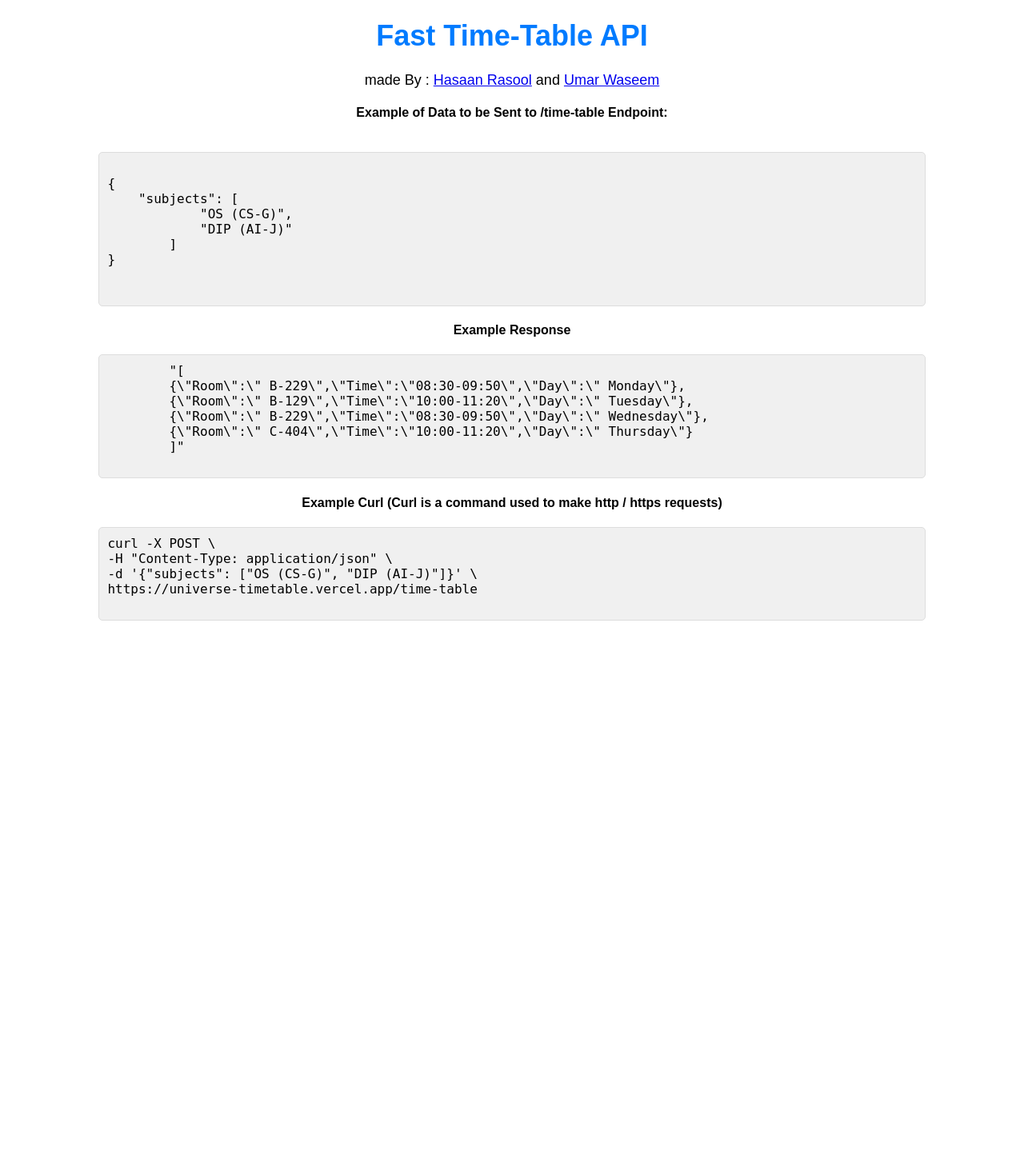
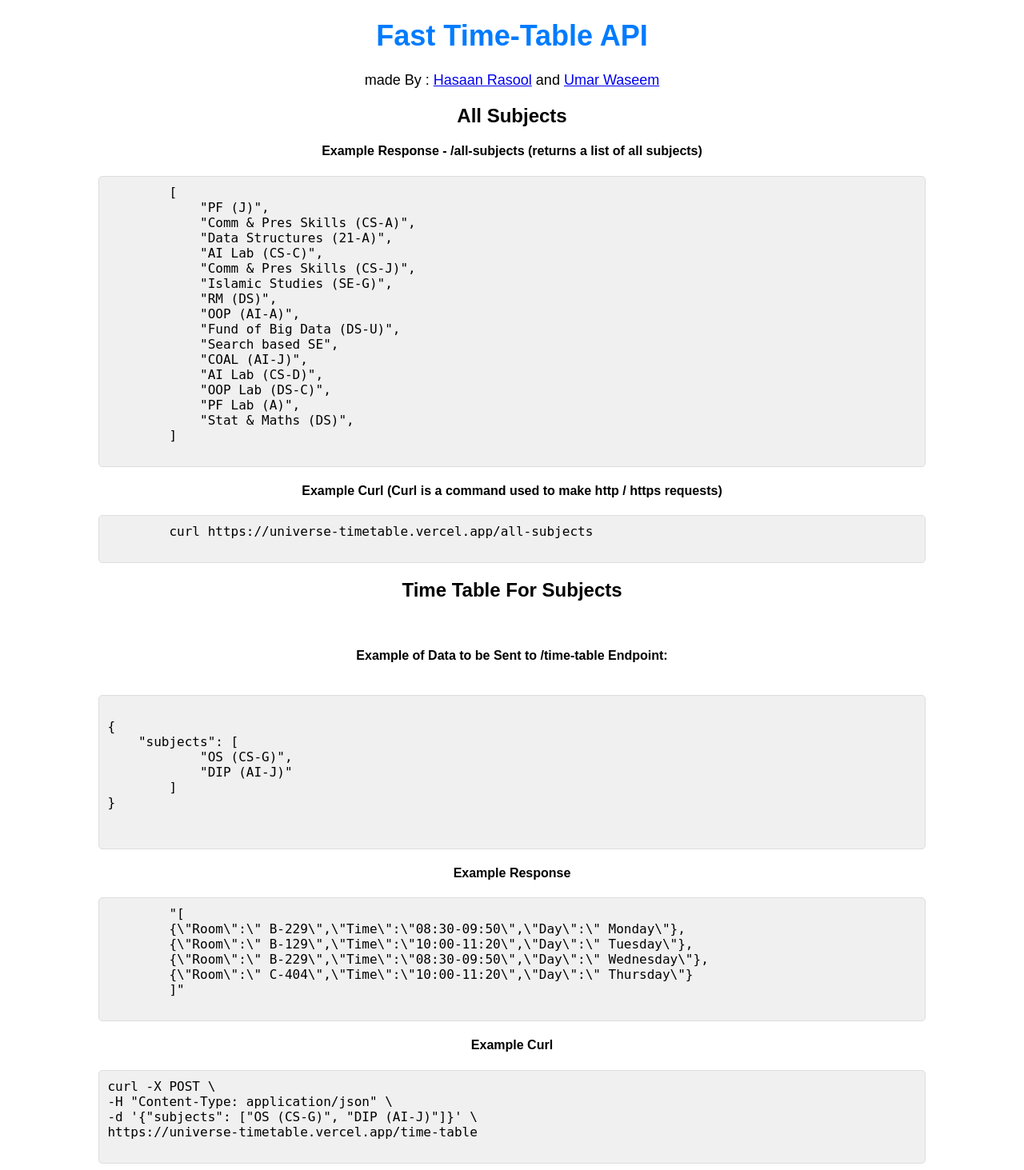
Before and after one commit to umarwaseeem/fast-nuces-timetable-api, a Flask app: page / in a window 1280 px wide. Shown: the whole page at 80% size. Before the commit the page ends 776 px from the top, so only its background shows below. Run offline with Flask 3, Linux system fonts and the light colour scheme; parts of the project's set-up code (start-up, migrations or seed data) failed here and were passed over.

Commit message:
all subjects end point

```diff
--- a/app.py
+++ b/app.py
@@ -197,6 +197,48 @@ def generate_timetable(subjects: list) -> pd.DataFrame():
 
 
 
+@app.route("/all-subjects", methods=["GET"])
+def all_subjects():
+    TimeTable = pd.ExcelFile("TimeTable, FSC, Spring-2023.xlsx")
+    subjects = []
+
+    # Regular expression pattern to match time values like "1:30-2:50"
+    time_pattern = r'\d+:\d+-\d+:\d+'
+
+    for day in day_names:
+        temp = pd.read_excel(TimeTable, day)
+        # Remove top rows
+        temp = drop_top_rows(temp)
+
+        # Remove the first column
+        temp = temp.iloc[:, 1:]
+
+        # Remove time values in the format "1:30-2:50" using regular expressions
+        temp = temp.applymap(lambda cell: re.sub(time_pattern, '', str(cell)))
+
+        # Flatten and extend subjects
+        subjects.extend(temp.values.flatten())
+
+    # Remove empty strings and strip whitespace
+    subjects = [subject.strip() for subject in subjects if subject.strip()]
+
+    # Remove duplicates and sort
+    subjects = list(set(subjects))
+
+    # remove nan values
+    subjects = [subject for subject in subjects if str(subject) != 'nan']
+    # subjects.sort()
+
+    return jsonify(subjects)
+
+
+
+
+
+    # subjects.sort()
+    return jsonify(subjects)
+
+
 
 
 # Define the /time-table route to return the timetable
--- a/templates/index.html
+++ b/templates/index.html
@@ -31,6 +31,34 @@
 <body>
     <h1>Fast Time-Table API</h1>
     <p>made By : <a href="https://github.com/HassanRasoo98">Hasaan Rasool</a> and <a href="https://github.com/Umar-Waseem">Umar Waseem</a></p>
+
+    <h2>All Subjects</h2>
+    <h4>Example Response - /all-subjects (returns a list of all subjects)</h4>
+    <pre>
+        [
+            "PF (J)",
+            "Comm & Pres Skills (CS-A)",
+            "Data Structures (21-A)",
+            "AI Lab (CS-C)",
+            "Comm & Pres Skills (CS-J)",
+            "Islamic Studies (SE-G)",
+            "RM (DS)",
+            "OOP (AI-A)",
+            "Fund of Big Data (DS-U)",
+            "Search based SE",
+            "COAL (AI-J)",
+            "AI Lab (CS-D)",
+            "OOP Lab (DS-C)",
+            "PF Lab (A)",
+            "Stat & Maths (DS)",
+        ]
+    </pre>
+    <h4>Example Curl (Curl is a command used to make http / https requests)</h4>
+    <pre>
+        curl https://universe-timetable.vercel.app/all-subjects
+    </pre>
+    <h2>Time Table For Subjects</h2>
+    <br>
     <h4>Example of Data to be Sent to <strong>/time-table</strong>  Endpoint:</h4>
     <br>
     <pre>
@@ -52,7 +80,7 @@
         {\"Room\":\" C-404\",\"Time\":\"10:00-11:20\",\"Day\":\" Thursday\"}
         ]"
     </pre>
-    <h4>Example Curl (Curl is a command used to make http / https requests)</h4>
+    <h4>Example Curl</h4>
     <pre>
 curl -X POST \
 -H "Content-Type: application/json" \
```
